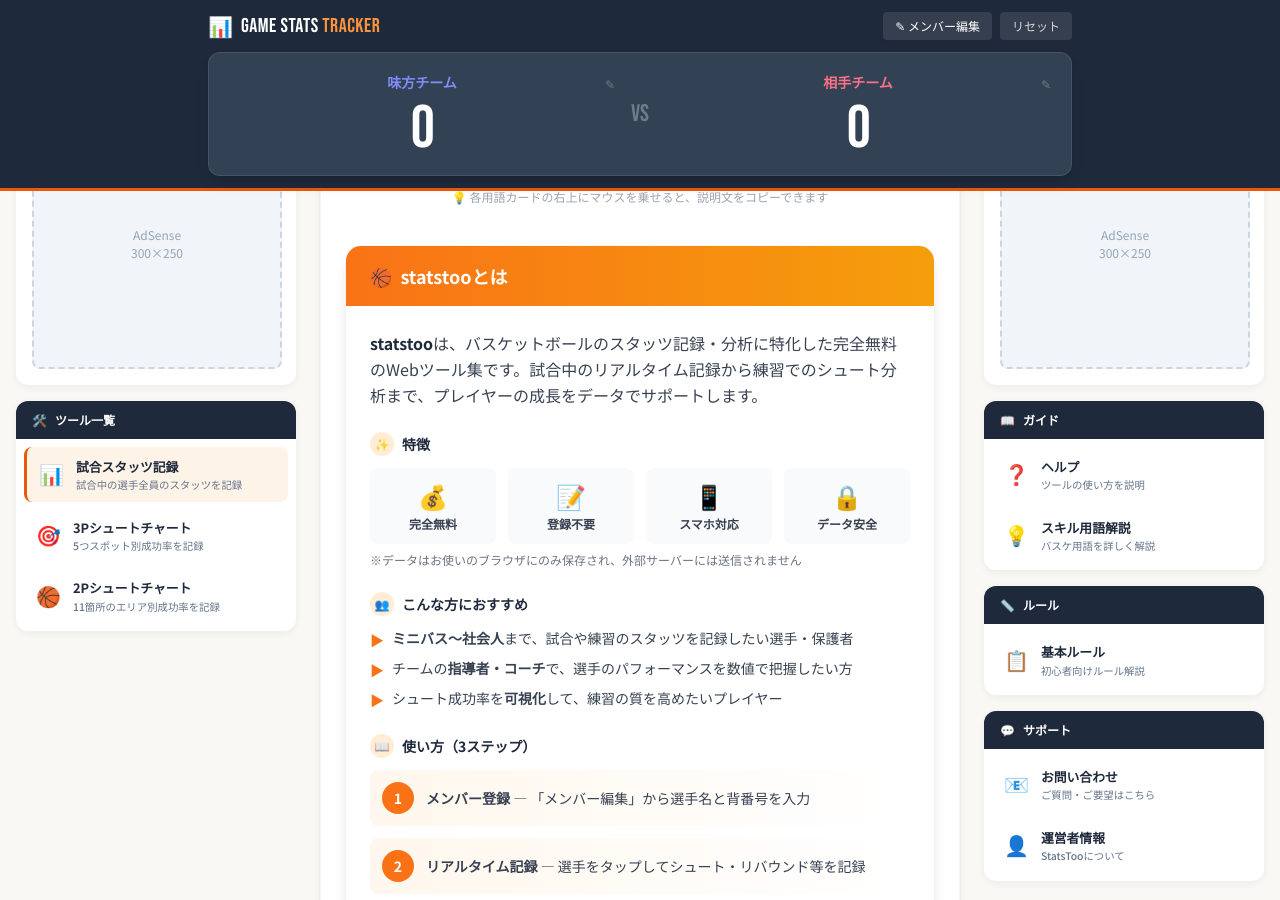
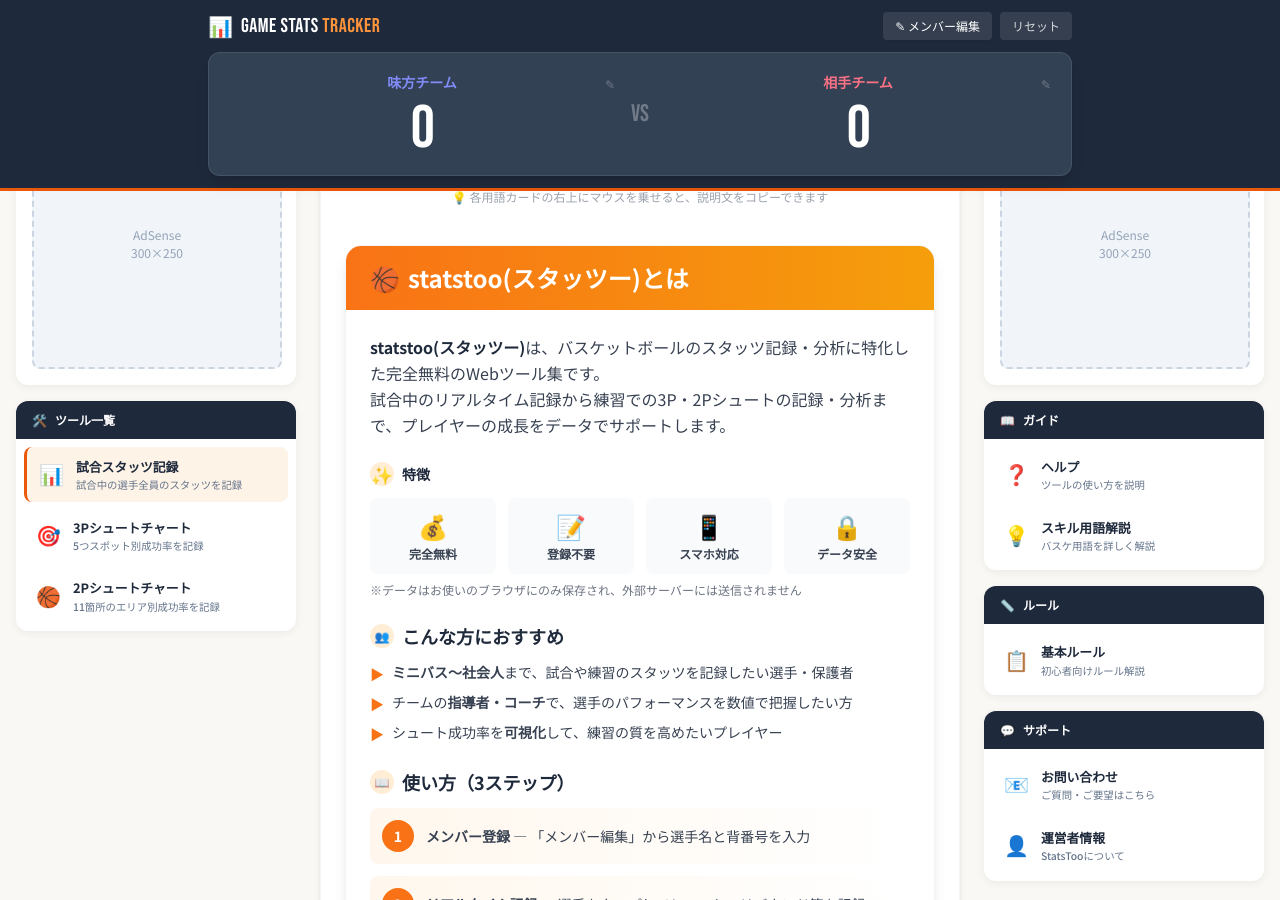
Before and after one commit to BSK-Ryo/statstoo, a Jekyll site: the page built from index.html, in a window 1280 px wide and 900 px high, scrolled down 3484 px. Built offline with Jekyll 4.4.1, drawn with Linux system fonts in a browser that asks for light colours; nearby versions of some CDN libraries.

Commit message:
文字サイズ変更

```diff
--- a/index.html
+++ b/index.html
@@ -257,10 +257,10 @@
         <!-- Charts Section -->
                 <section class="bg-white p-4 rounded-xl shadow-md border border-gray-100">
             <div class="flex justify-between items-center mb-4">
-                <h3 class="font-bold text-sm text-secondary flex items-center gap-2">
+                <h2 class="font-bold text-sm text-secondary flex items-center gap-2">
                     <span class="text-lg">📊</span>
                     <span class="font-display text-lg tracking-wide">TEAM COMPARISON</span>
-                </h3>
+                </h2>
                 <button onclick="app.generateComparisonImage()" class="text-xs bg-green-500 hover:bg-green-600 text-white px-3 py-2 rounded-lg font-bold shadow-sm transition flex items-center gap-1">
                     <span>📸</span> 画像生成
                 </button>
@@ -284,10 +284,10 @@
         <!-- Stats Table Section -->
         <section class="bg-white p-4 rounded-xl shadow-md border border-gray-100">
             <div class="flex justify-between items-center mb-3">
-                <h3 class="font-bold text-sm text-secondary flex items-center gap-2">
+                <h2 class="font-bold text-sm text-secondary flex items-center gap-2">
                     <span class="text-lg">📋</span>
                     <span class="font-display text-lg tracking-wide">BOX SCORE</span>
-                </h3>
+                </h2>
                 <div class="flex gap-2">
                     <button onclick="app.generateImage()" class="text-xs bg-green-500 hover:bg-green-600 text-white px-3 py-2 rounded-lg font-bold shadow-sm transition flex items-center gap-1">
                         <span>📸</span> 画像生成
@@ -347,11 +347,11 @@
 
         <!-- Stats Glossary Section -->
         <section class="bg-white p-4 md:p-6 rounded-xl shadow-md border border-gray-100">
-            <h3 class="font-bold text-sm text-secondary flex items-center gap-2 mb-4">
+            <h2 class="font-bold text-sm text-secondary flex items-center gap-2 mb-4">
                 <span class="text-lg">📖</span>
                 <span class="font-display text-lg tracking-wide">STATS GLOSSARY</span>
                 <span class="text-xs font-normal text-gray-400 ml-2">- 用語説明 -</span>
-            </h3>
+            </h2>
 
             <div class="grid grid-cols-1 md:grid-cols-2 gap-4">
 
@@ -537,9 +537,9 @@
 
             <!-- Additional Tips -->
             <div class="mt-6 p-4 bg-blue-50 rounded-lg border border-blue-100">
-                <h4 class="font-bold text-blue-800 text-sm mb-2 flex items-center gap-2">
+                <h3 class="font-bold text-blue-800 text-sm mb-2 flex items-center gap-2">
                     <span>💡</span> スタッツを見るときのポイント
-                </h4>
+                </h3>
                 <ul class="text-sm text-blue-700 space-y-1">
                     <li>• <strong>得点だけで判断しない：</strong>リバウンドやアシストも重要な貢献です</li>
                     <li>• <strong>成功率に注目：</strong>シュート本数が多くても成功率が低いと効率が悪い場合も</li>
@@ -557,25 +557,25 @@
             <div class="mt-10 bg-white rounded-2xl shadow-lg border border-gray-100 overflow-hidden">
                 <!-- ヘッダー -->
                 <div class="bg-gradient-to-r from-orange-500 to-amber-500 px-6 py-4">
-                    <h3 class="text-white font-bold text-lg flex items-center gap-2 m-0">
-                        <span>🏀</span> statstooとは
-                    </h3>
+                    <h2 class="text-white font-bold text-2xl flex items-center gap-2 m-0">
+                        <span>🏀</span> statstoo(スタッツー)とは
+                    </h2>
                 </div>
 
                 <div class="p-6 space-y-6">
                     <!-- 概要・目的 -->
                     <div>
                         <p class="text-gray-700 leading-relaxed">
-                            <strong class="text-secondary">statstoo</strong>は、バスケットボールのスタッツ記録・分析に特化した完全無料のWebツール集です。試合中のリアルタイム記録から練習でのシュート分析まで、プレイヤーの成長をデータでサポートします。
+                            <strong class="text-secondary">statstoo(スタッツー)</strong>は、バスケットボールのスタッツ記録・分析に特化した完全無料のWebツール集です。<br>試合中のリアルタイム記録から練習での3P・2Pシュートの記録・分析まで、プレイヤーの成長をデータでサポートします。
                         </p>
                     </div>
 
                     <!-- 特徴 -->
                     <div>
-                        <h4 class="font-bold text-secondary text-sm mb-3 flex items-center gap-2">
-                            <span class="w-6 h-6 bg-orange-100 rounded-full flex items-center justify-center text-xs">✨</span>
+                        <h3 class="font-bold text-secondary text-sm mb-3 flex items-center gap-2">
+                            <span class="w-6 h-6 bg-orange-100 rounded-full flex items-center justify-center text-lg">✨</span>
                             特徴
-                        </h4>
+                        </h3>
                         <div class="grid grid-cols-2 md:grid-cols-4 gap-3">
                             <div class="bg-gray-50 rounded-lg p-3 text-center">
                                 <div class="text-2xl mb-1">💰</div>
@@ -599,10 +599,10 @@
 
                     <!-- 対象ユーザー -->
                     <div>
-                        <h4 class="font-bold text-secondary text-sm mb-3 flex items-center gap-2">
+                        <h3 class="font-bold text-secondary text-lg mb-3 flex items-center gap-2">
                             <span class="w-6 h-6 bg-orange-100 rounded-full flex items-center justify-center text-xs">👥</span>
                             こんな方におすすめ
-                        </h4>
+                        </h3>
                         <ul class="space-y-2">
                             <li class="flex items-start gap-2 text-sm text-gray-700">
                                 <span class="text-orange-500 mt-0.5">▶</span>
@@ -621,10 +621,10 @@
 
                     <!-- 使い方 -->
                     <div>
-                        <h4 class="font-bold text-secondary text-sm mb-3 flex items-center gap-2">
+                        <h3 class="font-bold text-secondary text-lg mb-3 flex items-center gap-2">
                             <span class="w-6 h-6 bg-orange-100 rounded-full flex items-center justify-center text-xs">📖</span>
                             使い方（3ステップ）
-                        </h4>
+                        </h3>
                         <div class="space-y-3">
                             <div class="flex items-center gap-3 bg-gradient-to-r from-orange-50 to-transparent rounded-lg p-3">
                                 <span class="w-8 h-8 bg-orange-500 text-white rounded-full flex items-center justify-center font-bold text-sm shrink-0">1</span>
@@ -649,10 +649,10 @@
 
                     <!-- データ出力機能 -->
                     <div>
-                        <h4 class="font-bold text-secondary text-sm mb-3 flex items-center gap-2">
+                        <h3 class="font-bold text-secondary text-lg mb-3 flex items-center gap-2">
                             <span class="w-6 h-6 bg-orange-100 rounded-full flex items-center justify-center text-xs">📤</span>
                             データ出力機能
-                        </h4>
+                        </h3>
                         <div class="grid md:grid-cols-2 gap-3">
                             <div class="border border-gray-200 rounded-lg p-4 flex items-start gap-3">
                                 <span class="text-2xl">📸</span>
@@ -673,10 +673,10 @@
 
                     <!-- 公開中のツール -->
                     <div class="border-t border-gray-100 pt-6">
-                        <h4 class="font-bold text-secondary text-sm mb-3 flex items-center gap-2">
+                        <h3 class="font-bold text-secondary text-lg mb-3 flex items-center gap-2">
                             <span class="w-6 h-6 bg-orange-100 rounded-full flex items-center justify-center text-xs">🛠</span>
                             公開中のツール
-                        </h4>
+                        </h3>
                         <div class="grid md:grid-cols-2 gap-3">
                             <div class="bg-indigo-50 border border-indigo-200 rounded-lg p-4">
                                 <div class="flex items-center gap-2 mb-2">
@@ -709,9 +709,9 @@
     <div id="image-modal" class="modal-overlay">
         <div class="modal-content p-4 w-full max-w-lg">
             <div class="flex justify-between items-center mb-4">
-                <h3 class="font-bold text-lg text-secondary flex items-center gap-2">
+                <h2 class="font-bold text-lg text-secondary flex items-center gap-2">
                     <span>📸</span> Box Score 画像
-                </h3>
+                </h2>
                 <button onclick="app.closeImageModal()" class="text-gray-400 hover:text-gray-600 text-2xl leading-none">&times;</button>
             </div>
 
@@ -763,9 +763,9 @@
     <div id="comparison-image-modal" class="modal-overlay">
         <div class="modal-content p-4 w-full max-w-lg">
             <div class="flex justify-between items-center mb-4">
-                <h3 class="font-bold text-lg text-secondary flex items-center gap-2">
+                <h2 class="font-bold text-lg text-secondary flex items-center gap-2">
                     <span>📸</span> Team Comparison 画像
-                </h3>
+                </h2>
                 <button onclick="app.closeComparisonImageModal()" class="text-gray-400 hover:text-gray-600 text-2xl leading-none">&times;</button>
             </div>
 
```
